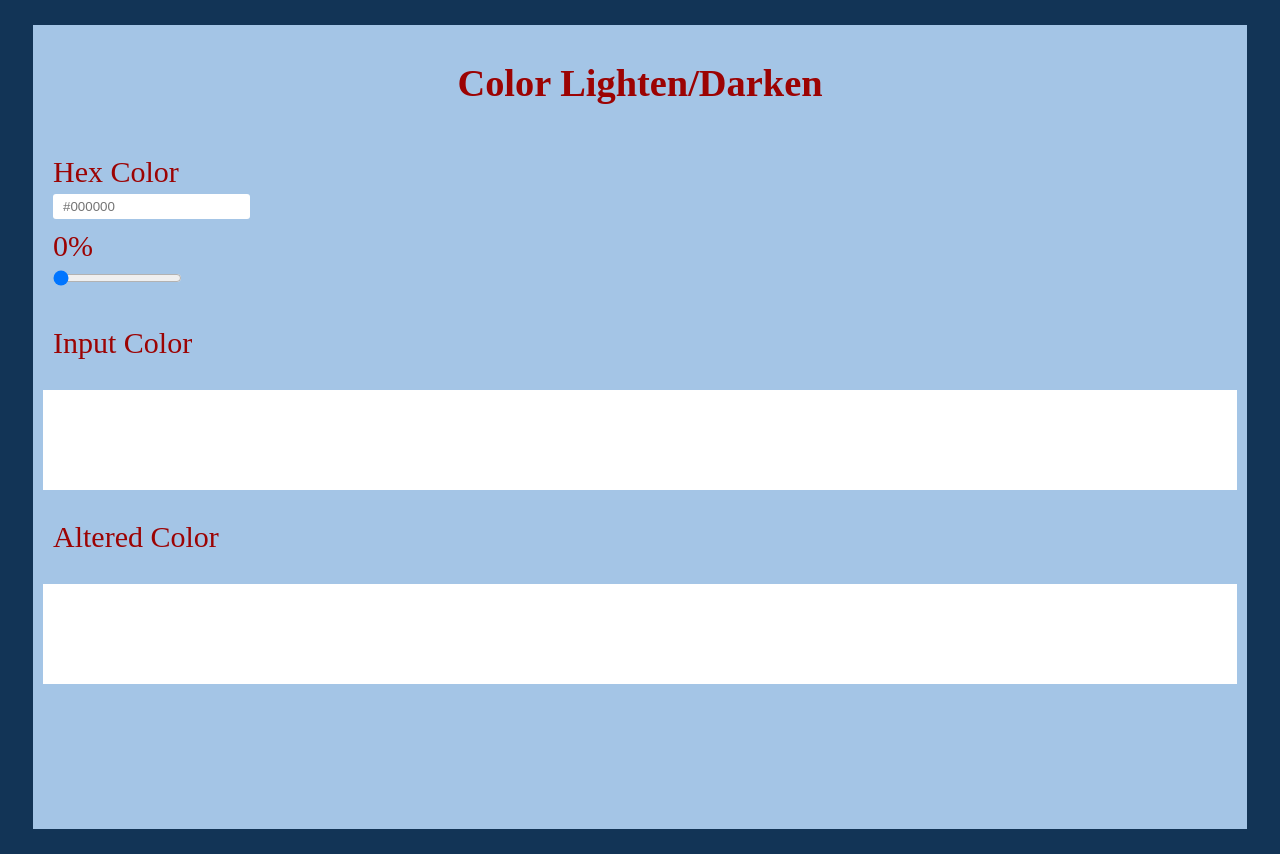
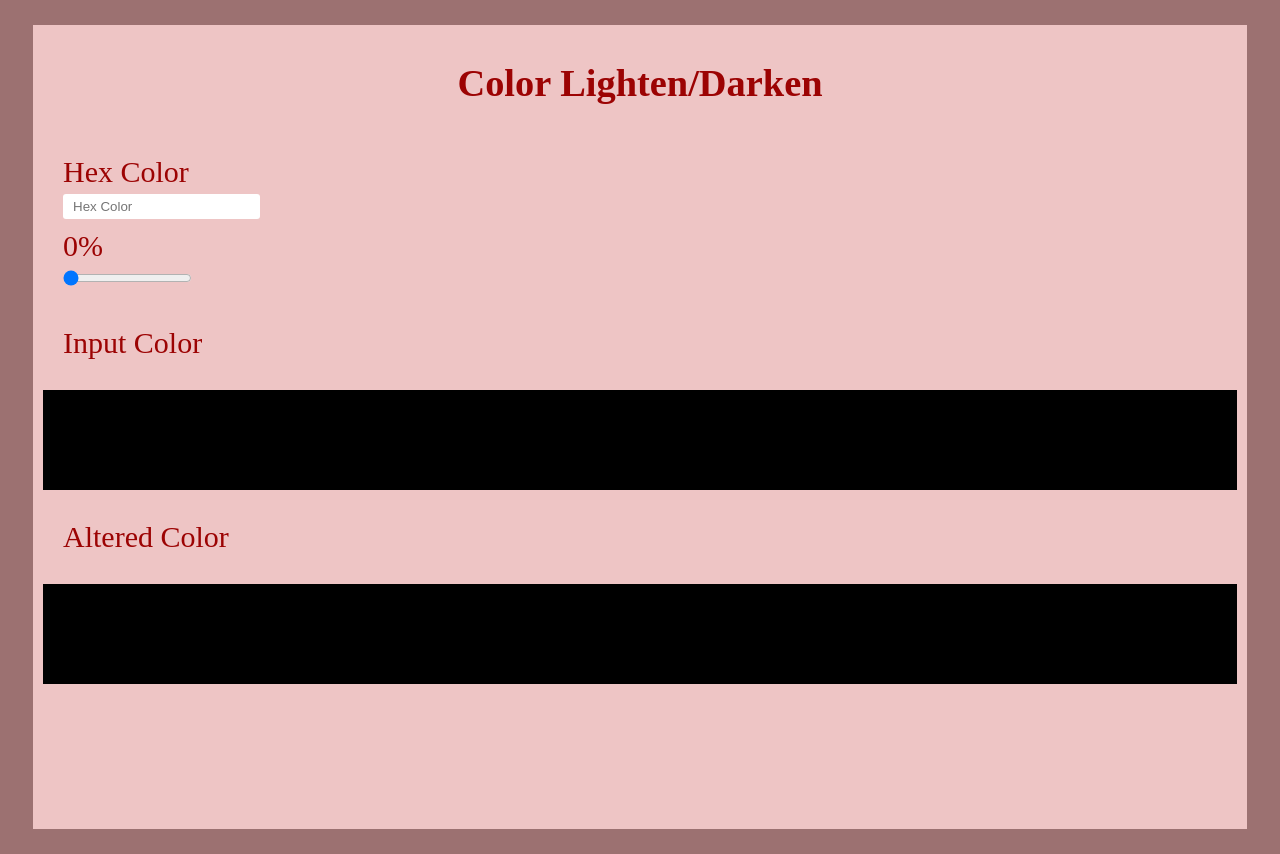
Before and after one commit to annascaria3010/-Color-Lighten-Darken, a plain HTML site: page index.html in a window 1280 px wide. Drawn offline with Linux system fonts and the light colour scheme.

Commit message:
altered color displayed

```diff
--- a/index.css
+++ b/index.css
@@ -1,5 +1,5 @@
 body{
-    background-color: #123456;
+    background-color: #9c7171;
 
 
 
@@ -8,7 +8,7 @@ body{
 .container{
     padding: 10px;
     margin: 25px;
-    background-color: #a4c5e6;
+    background-color:  #eec5c5;
     font-size: larger;
     height: 100%;
 }
@@ -21,13 +21,13 @@ body{
 label{
     display:block;
     font-size: 30px;
-    margin-left: 10px;
+    margin-left: 20px;
     margin-bottom: 5px;
     color: #9c0303
 }
 input{
     margin-bottom: 10px;
-    margin-left: 10px;
+    margin-left: 20px;
 }
 
 input[type="text"]{
@@ -39,11 +39,11 @@ input[type="text"]{
 .box{
     height: 100px;
     width: 100%;
-    background-color: #fff;
+    background-color: #000000;
     margin-bottom: 10px;
 }
 p{
     font-size: 30px;
     color: #9c0303;
-    margin-left: 10px;
+    margin-left: 20px;
 }
--- a/index.html
+++ b/index.html
@@ -12,7 +12,10 @@
                 type="text"
                 name="hex"
                 id="hexInput"
-                placeholder="#000000"/>
+                placeholder="Hex Color"
+                />
+
+
 
 
             <label for="slider" id="sliderText">0%</label>
--- a/index.js
+++ b/index.js
@@ -6,6 +6,7 @@ const alteredColor = document.getElementById('alteredColor');
 const alteredColorText = document.getElementById('alteredColorText');
 
 hexInput.addEventListener('keyup', () => {
+
     const hex= hexInput.value;
     if(!isValidHex(hex)) return;
 
@@ -35,8 +36,8 @@ const convertHexToRGB = (hex) => {
     }
 
     const r = parseInt(strippedHex.substring(0,2),16);
-    const g = parseInt(strippedHex.substring(0,2),16);
-    const b = parseInt(strippedHex.substring(0,2),16);
+    const g = parseInt(strippedHex.substring(2,4),16);
+    const b = parseInt(strippedHex.substring(4,6),16);
 
     return {r,g,b};
 }
```
